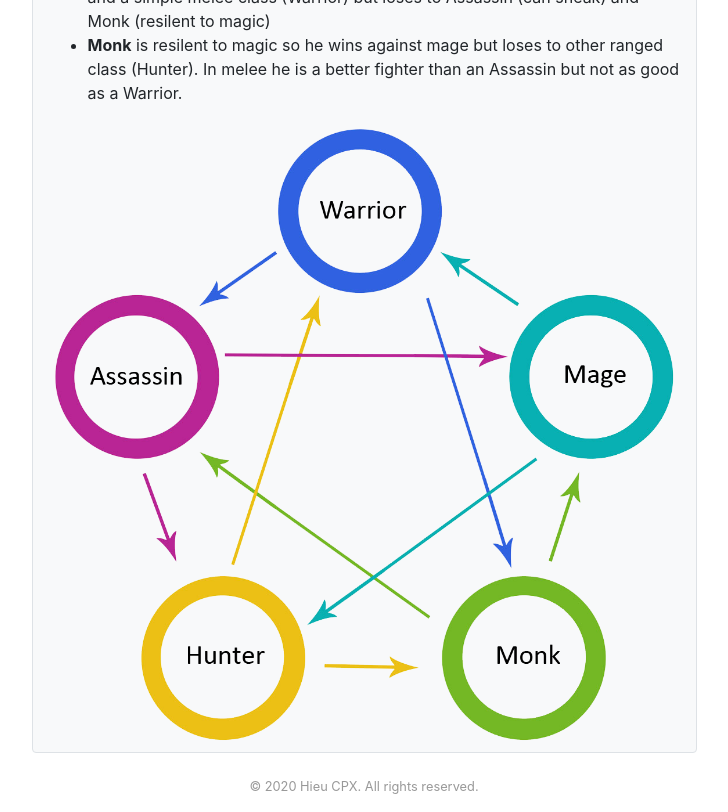
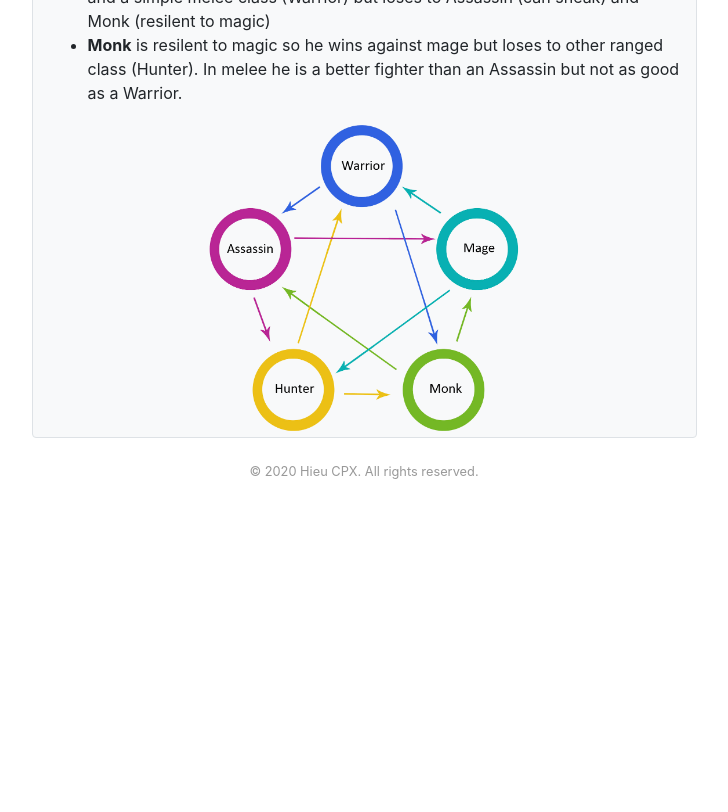
Before and after one commit to qual09/angular-battle-of-champions, an Angular app: page /#/how in a window 1280 px wide. Shown: the part 1520-2332 px from the top of the page, without its empty margins (276-1004 px from the left). After the commit the page ends 2017 px from the top, so only its background shows below. Built offline with nearby package versions, Linux system fonts and the light colour scheme.

Commit message:
graphic size

```diff
--- a/src/app/components/how/how.component.html
+++ b/src/app/components/how/how.component.html
@@ -72,7 +72,7 @@
           In melee he is a better fighter than an Assassin but not as good as a Warrior.
         </li>
       </ul>
-      <img src="assets/info.png" style="width:100%; height: auto;" alt="">
+      <img src="assets/info.png" style="display: block;margin-left: auto; margin-right: auto; width: 50%;" alt="">
     </div>
   </div>
 </div>
```
Also changed, not shown: 1 other file (tests, documents, lock files or other folders).
